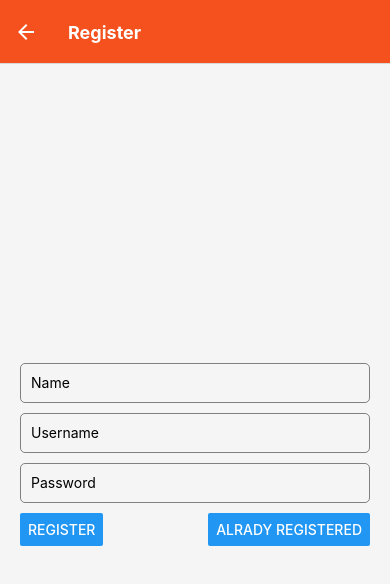
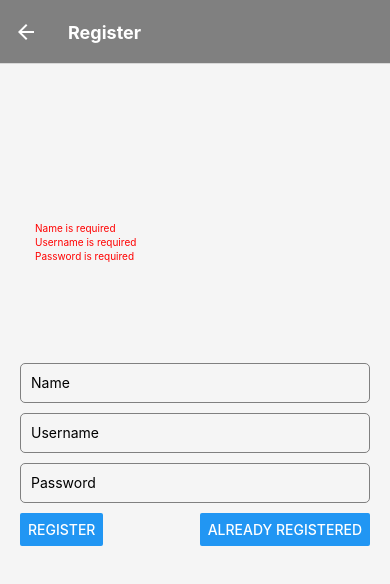
Before and after one commit to KyryloPikhno/React_Native_module, a React Native app: screen /Register in a window 390 px wide. Both pictures are taken after a click on the button "REGISTER". Shown: the top 584 px of the page. Built offline with nearby package versions, Linux system fonts and the light colour scheme.

Commit message:
add Formik and validation

```diff
--- a/App.tsx
+++ b/App.tsx
@@ -9,15 +9,15 @@ import RegisterScreen from './screens/RegisterScreen';
 
 const Stack = createNativeStackNavigator();
 
-const App = (): JSX.Element => {
+const App = () => {
   return (
     <NavigationContainer>
       <StatusBar barStyle="light-content" backgroundColor="#6a51ae" />
       <Stack.Navigator
-        initialRouteName={'Login'}
+        initialRouteName="Login"
         screenOptions={{
           headerStyle: {
-            backgroundColor: '#f4511e',
+            backgroundColor: '#808080',
           },
           headerTintColor: '#fff',
           headerTitleStyle: {
--- a/screens/HomeScreen.tsx
+++ b/screens/HomeScreen.tsx
@@ -1,7 +1,7 @@
 import React, { useLayoutEffect, useState } from 'react';
 import { View, Text } from 'react-native';
+import AsyncStorage from '@react-native-async-storage/async-storage';
 import styles from '../style';
-import AsyncStorage from '@react-native-async-storage/async-storage';
 
 const HomeScreen = () => {
   const [username, setUsername] = useState(null);
@@ -24,7 +24,7 @@ const HomeScreen = () => {
 
   return (
     <View style={styles.container}>
-      <Text style={styles.text}>
+      <Text style={styles.textGreeting}>
         {username ? `Hi ${username}, you're logged in.` : 'Loading...'}
       </Text>
     </View>
--- a/screens/LoginScreen.tsx
+++ b/screens/LoginScreen.tsx
@@ -1,32 +1,41 @@
-import React, { useState } from 'react';
-import { View, TextInput, Button, Alert } from 'react-native';
+import React from 'react';
+import { View, TextInput, Button, Alert, Text } from 'react-native';
 import AsyncStorage from '@react-native-async-storage/async-storage';
 import { useNavigation } from '@react-navigation/native';
-import { Navigation } from '../types';
+import { Navigation, User } from '../types';
 import styles from '../style';
+import { Formik } from 'formik';
+import * as Yup from 'yup';
 
-interface User {
-  username: string;
-  password: string;
-}
+const initialValues = {
+  username: '',
+  password: '',
+};
+
+const validationSchema = Yup.object().shape({
+  username: Yup.string()
+    .required('Username is required')
+    .min(2, 'Username must be at least  2 characters')
+    .max(30, 'Username must be at most  30 characters')
+    .matches(/^[a-zA-Z0-9]*$/, 'Username can only contain letters'),
+  password: Yup.string()
+    .required('Password is required')
+    .min(2, 'Password must be at least  2 characters')
+    .max(30, 'Password must be at most  30 characters'),
+});
 
 const LoginScreen = () => {
-  const [formState, setFormState] = useState<User>({
-    username: '',
-    password: '',
-  });
-
   const navigation = useNavigation<Navigation>();
 
-  const handleLogin = async () => {
+  const handleLogin = async (values: User) => {
     try {
       const user = await AsyncStorage.getItem('user');
       if (user) {
         const { username: storedUsername, password: storedPassword } =
           JSON.parse(user);
         if (
-          formState.username === storedUsername &&
-          formState.password === storedPassword
+          values.username === storedUsername &&
+          values.password === storedPassword
         ) {
           navigation.navigate('Home');
         } else {
@@ -40,35 +49,54 @@ const LoginScreen = () => {
     }
   };
 
-  const handleInputChange = (key: string, value: string) => {
-    setFormState((prevState) => ({
-      ...prevState,
-      [key]: value,
-    }));
-  };
-
   return (
     <View style={styles.container}>
+      <Formik
+        initialValues={initialValues}
+        validationSchema={validationSchema}
+        onSubmit={handleLogin}
+        isInitialValid={false}
+      >
+        {({
+          handleChange,
+          handleBlur,
+          handleSubmit,
+          values,
+          errors,
+          touched = {},
+        }) => (
+          <>
             <TextInput
               style={styles.input}
               placeholder="Username"
-        onChangeText={(value) => handleInputChange('username', value)}
-        value={formState.username}
+              onChangeText={handleChange('username')}
+              onBlur={handleBlur('username')}
+              value={values.username}
             />
+            {errors.username && touched.username && (
+              <Text style={styles.errorTextUsername}>{errors.username}</Text>
+            )}
             <TextInput
               style={styles.input}
               placeholder="Password"
-        onChangeText={(value) => handleInputChange('password', value)}
-        value={formState.password}
+              onChangeText={handleChange('password')}
+              onBlur={handleBlur('password')}
+              value={values.password}
               secureTextEntry
             />
+            {errors.password && touched.password && (
+              <Text style={styles.errorTextPassword}>{errors.password}</Text>
+            )}
             <View style={styles.buttonContainer}>
-        <Button title="Login" onPress={handleLogin} />
+              <Button title="Login" onPress={handleSubmit} />
               <Button
                 title="New user"
                 onPress={() => navigation.navigate('Register')}
               />
             </View>
+          </>
+        )}
+      </Formik>
     </View>
   );
 };
--- a/screens/RegisterScreen.tsx
+++ b/screens/RegisterScreen.tsx
@@ -1,30 +1,42 @@
-import React, { useState } from 'react';
-import { View, TextInput, Button, Alert } from 'react-native';
+import React from 'react';
+import { View, TextInput, Button, Alert, Text } from 'react-native';
 import AsyncStorage from '@react-native-async-storage/async-storage';
-import { Navigation } from '../types';
+import { Navigation, User } from '../types';
 import styles from '../style';
+import { Formik } from 'formik';
+import * as Yup from 'yup';
 
 interface RegisterScreenProps {
   navigation: Navigation;
 }
 
 const RegisterScreen: React.FC<RegisterScreenProps> = ({ navigation }) => {
-  const [user, setUser] = useState({
+  const initialValues = {
     name: '',
     username: '',
     password: '',
+  };
+
+  const validationSchema = Yup.object().shape({
+    name: Yup.string()
+      .required('Name is required')
+      .min(2, 'Name must be at least  2 characters')
+      .max(30, 'Name must be at most  30 characters')
+      .matches(/^[a-zA-Z0-9]*$/, 'Username can only contain letters'),
+    username: Yup.string()
+      .required('Username is required')
+      .min(2, 'Username must be at least  2 characters')
+      .max(30, 'Username must be at most  30 characters')
+      .matches(/^[a-zA-Z0-9]*$/, 'Username can only contain letters'),
+    password: Yup.string()
+      .required('Password is required')
+      .min(2, 'Password must be at least  2 characters')
+      .max(30, 'Password must be at most  30 characters'),
   });
 
-  const handleInputChange = (key: string, value: string) => {
-    setUser((prevState) => ({
-      ...prevState,
-      [key]: value,
-    }));
-  };
-
-  const handleRegister = async () => {
+  const handleRegister = async (values: User) => {
     try {
-      await AsyncStorage.setItem('user', JSON.stringify(user));
+      await AsyncStorage.setItem('user', JSON.stringify(values));
 
       Alert.alert(
         'Success',
@@ -44,32 +56,62 @@ const RegisterScreen: React.FC<RegisterScreenProps> = ({ navigation }) => {
 
   return (
     <View style={styles.container}>
+      <Formik
+        initialValues={initialValues}
+        validationSchema={validationSchema}
+        onSubmit={handleRegister}
+        isInitialValid={false}
+      >
+        {({
+          handleChange,
+          handleBlur,
+          handleSubmit,
+          values,
+          errors,
+          touched,
+        }) => (
+          <>
             <TextInput
               style={styles.input}
               placeholder="Name"
-        onChangeText={(value) => handleInputChange('name', value)}
-        value={user.name}
+              onChangeText={handleChange('name')}
+              onBlur={handleBlur('name')}
+              value={values.name}
             />
+            {errors.name && touched.name && (
+              <Text style={styles.errorTextName}>{errors.name}</Text>
+            )}
             <TextInput
               style={styles.input}
               placeholder="Username"
-        onChangeText={(value) => handleInputChange('username', value)}
-        value={user.username}
+              onChangeText={handleChange('username')}
+              onBlur={handleBlur('username')}
+              value={values.username}
             />
+            {errors.username && touched.username && (
+              <Text style={styles.errorTextUsername}>{errors.username}</Text>
+            )}
             <TextInput
               style={styles.input}
               placeholder="Password"
-        onChangeText={(value) => handleInputChange('password', value)}
-        value={user.password}
+              onChangeText={handleChange('password')}
+              onBlur={handleBlur('password')}
+              value={values.password}
               secureTextEntry
             />
+            {errors.password && touched.password && (
+              <Text style={styles.errorTextPassword}>{errors.password}</Text>
+            )}
             <View style={styles.buttonContainer}>
-        <Button title="Register" onPress={handleRegister} />
+              <Button title="Register" onPress={handleSubmit} />
               <Button
-          title="Alrady registered"
+                title="Already registered"
                 onPress={() => navigation.navigate('Login')}
               />
             </View>
+          </>
+        )}
+      </Formik>
     </View>
   );
 };
--- a/style.tsx
+++ b/style.tsx
@@ -6,6 +6,7 @@ const styles = StyleSheet.create({
     justifyContent: 'center',
     paddingHorizontal: 20,
     backgroundColor: '#F5F5F5',
+    position: 'relative',
   },
   input: {
     height: 40,
@@ -29,6 +30,45 @@ const styles = StyleSheet.create({
     flex: 1,
     margin: 5,
   },
+  errorTextName: {
+    color: 'red',
+    fontSize: 10,
+    position: 'absolute',
+    top: 158,
+    left: 35,
+  },
+  errorTextUsername: {
+    color: 'red',
+    fontSize: 10,
+    position: 'absolute',
+    top: 172,
+    left: 35,
+  },
+  errorTextPassword: {
+    color: 'red',
+    fontSize: 10,
+    position: 'absolute',
+    top: 186,
+    left: 35,
+  },
+  textGreeting: {
+    fontSize: 24,
+    fontWeight: 'bold',
+    color: '#333',
+    textAlign: 'center',
+    margin: 20,
+    padding: 10,
+    backgroundColor: '#FFF',
+    borderRadius: 10,
+    shadowColor: '#000',
+    shadowOffset: {
+      width: 0,
+      height: 2,
+    },
+    shadowOpacity: 0.25,
+    shadowRadius: 3.84,
+    elevation: 5,
+  },
 });
 
 export default styles;
```
Also changed, not shown: package.json (+5 -2 lines), types.d.ts (+10 -0 lines), assets/texture.png (added), 1 other file (tests, documents, lock files or other folders). Lines whose indentation alone changed are shown as unchanged.
